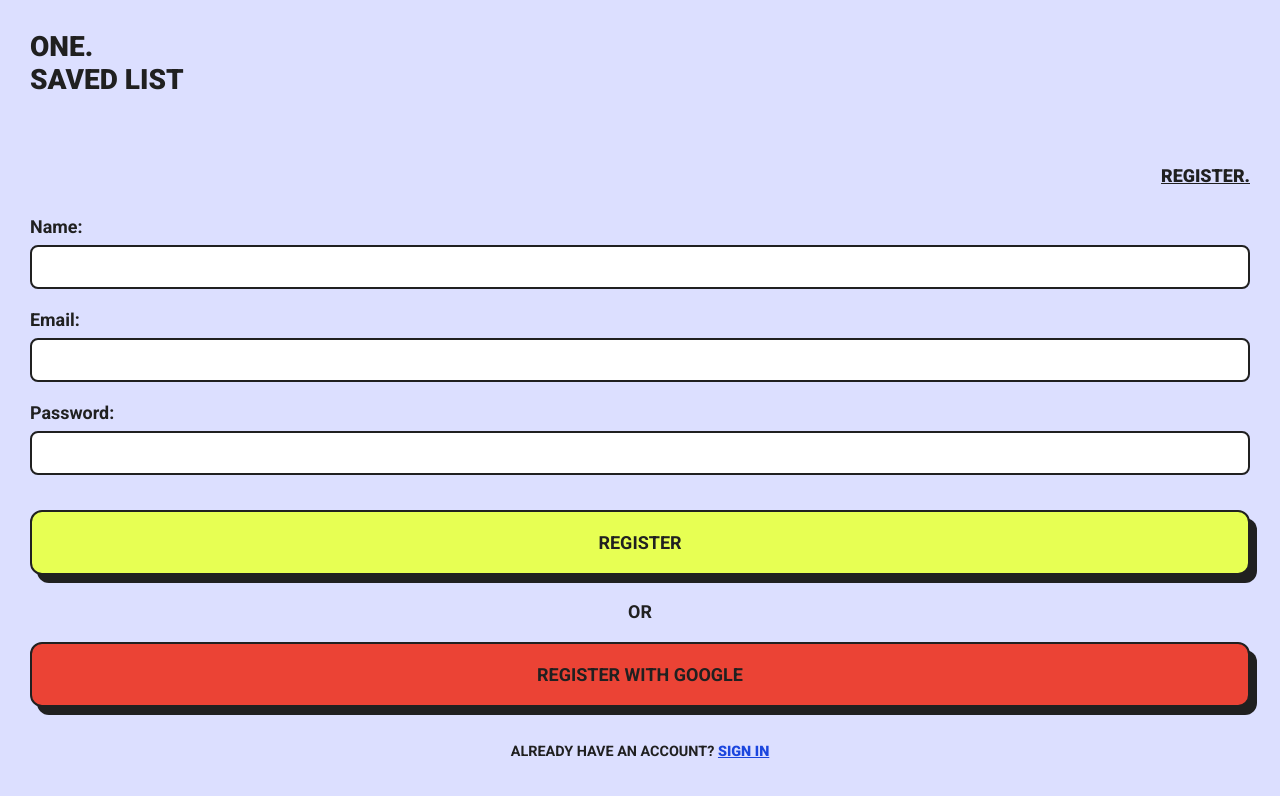
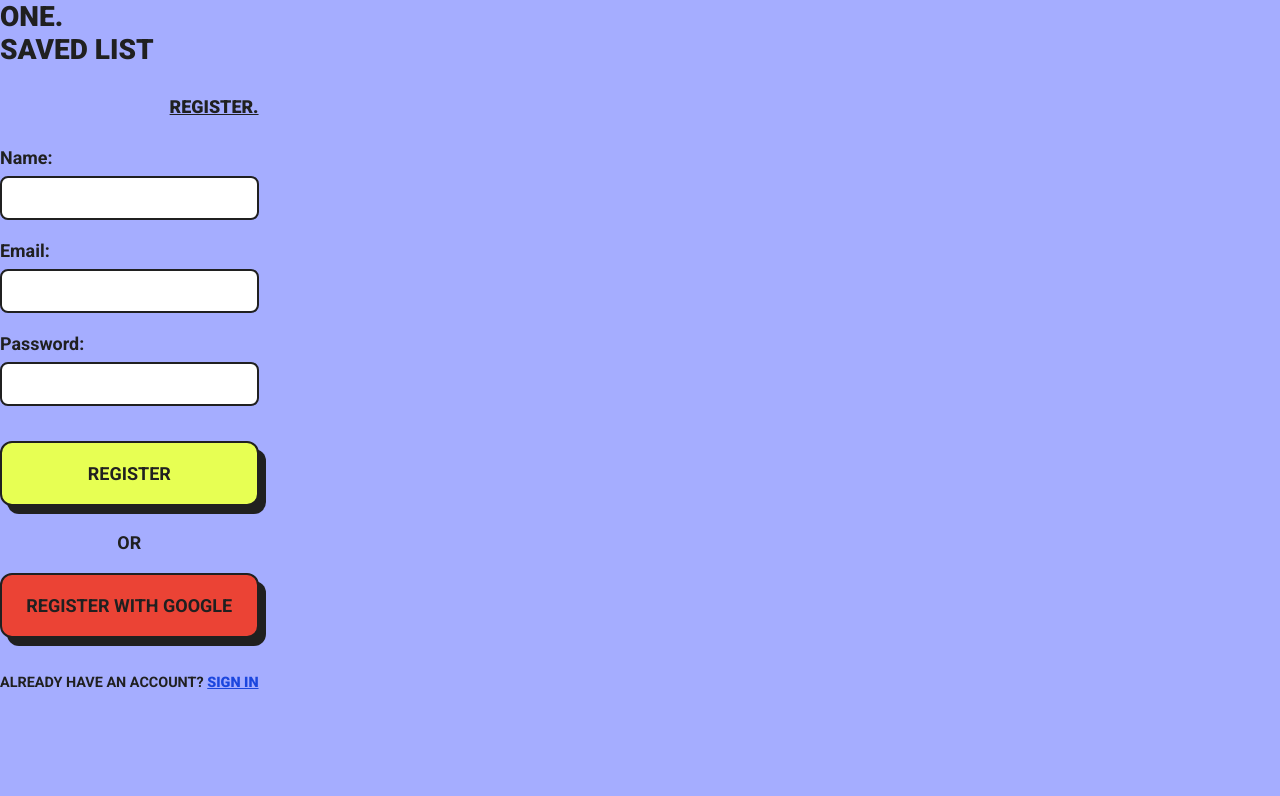
Before and after one commit to NataliaFrancisca/modern-saved-list, a Next.js app: page /register in a window 1280 px wide. Shown: the top 796 px of the page. Built offline with nearby package versions, Linux system fonts and the light colour scheme.

Commit message:
feat: use a default style for login and register page

```diff
--- a/src/app/register/page.tsx
+++ b/src/app/register/page.tsx
@@ -3,7 +3,7 @@ import DefaultButton from '../component/default-button';
 
 const Register = () => {
   return (
-    <main className="register-page">
+    <main className="default-page">
       <AppName />
 
       <form className="form-component">
```
